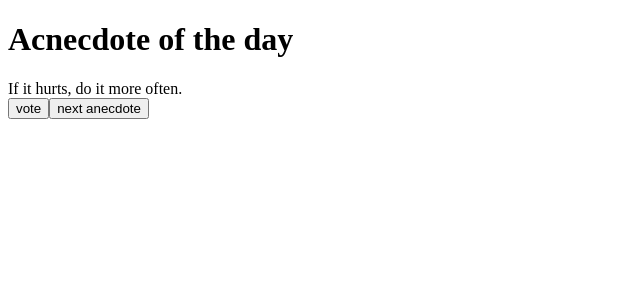
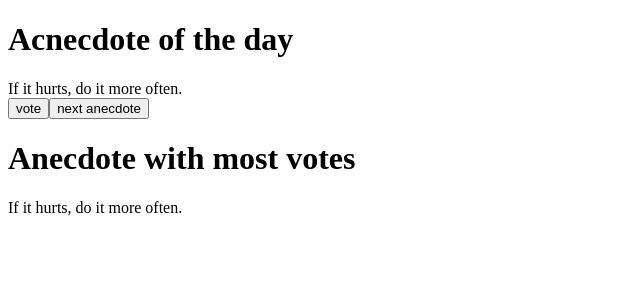
Before and after one commit to Bwandrius/fullstackopen, a React (Create React App) app in the folder part1/anecdotes/: page / in a window 1280 px wide. Shown: the top 300 px of the page, without its empty margins (0-640 px from the left). Built offline with nearby package versions, Linux system fonts and the light colour scheme.

Commit message:
anecdotes 1.14

```diff
--- a/part1/anecdotes/src/App.js
+++ b/part1/anecdotes/src/App.js
@@ -25,11 +25,15 @@ const App = () => {
     console.log(number)
   }
 
-  const vote = () => {
+  const castVote = () => {
     const newVotes = [...votes]
     newVotes[selected] += 1
     setVotes(newVotes)
     console.log(newVotes)
+  }
+
+  const mostPopular = () => {
+    return votes.indexOf(Math.max(...votes))
   }
 
   return (
@@ -38,8 +42,12 @@ const App = () => {
         <h1>Acnecdote of the day</h1>
         {anecdotes[selected]}
       </div>
-      <Button action={vote} text='vote' />
+      <Button action={castVote} text='vote' />
       <Button action={randomAnecdote} text='next anecdote' />
+      <div>
+        <h1>Anecdote with most votes</h1>
+        {anecdotes[mostPopular()]}
+      </div>
     </>
 
   )
```
